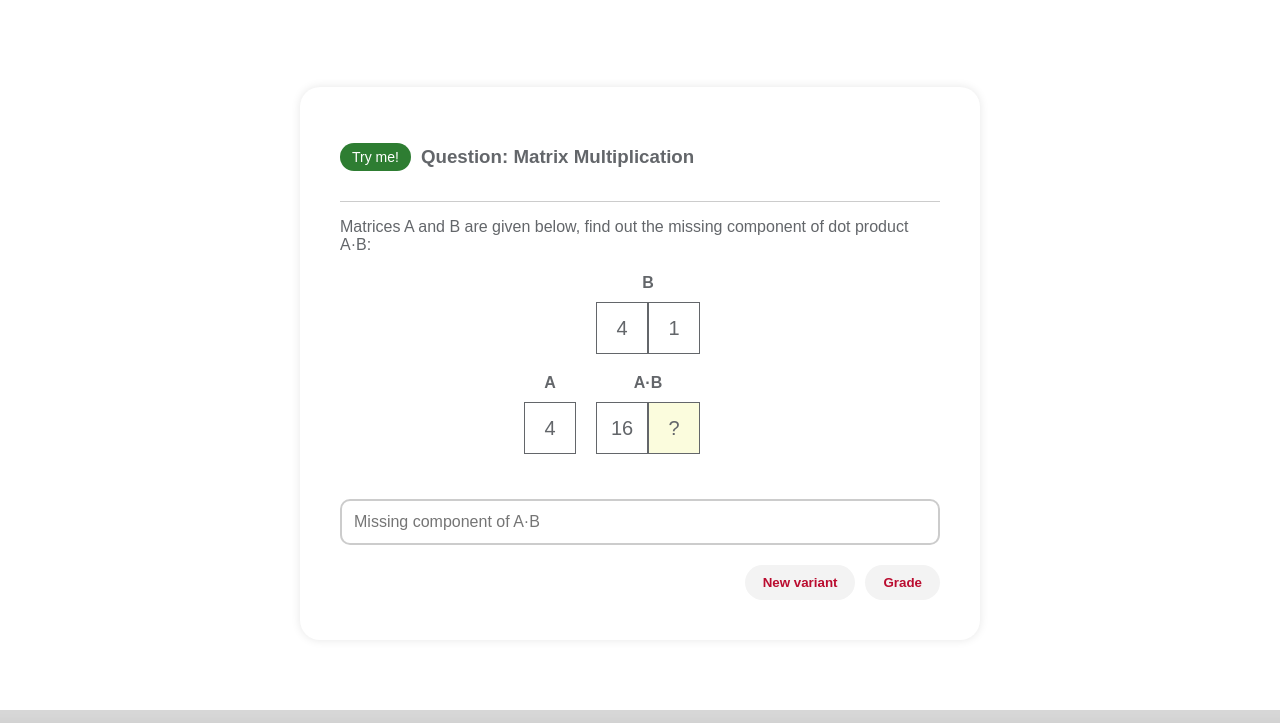
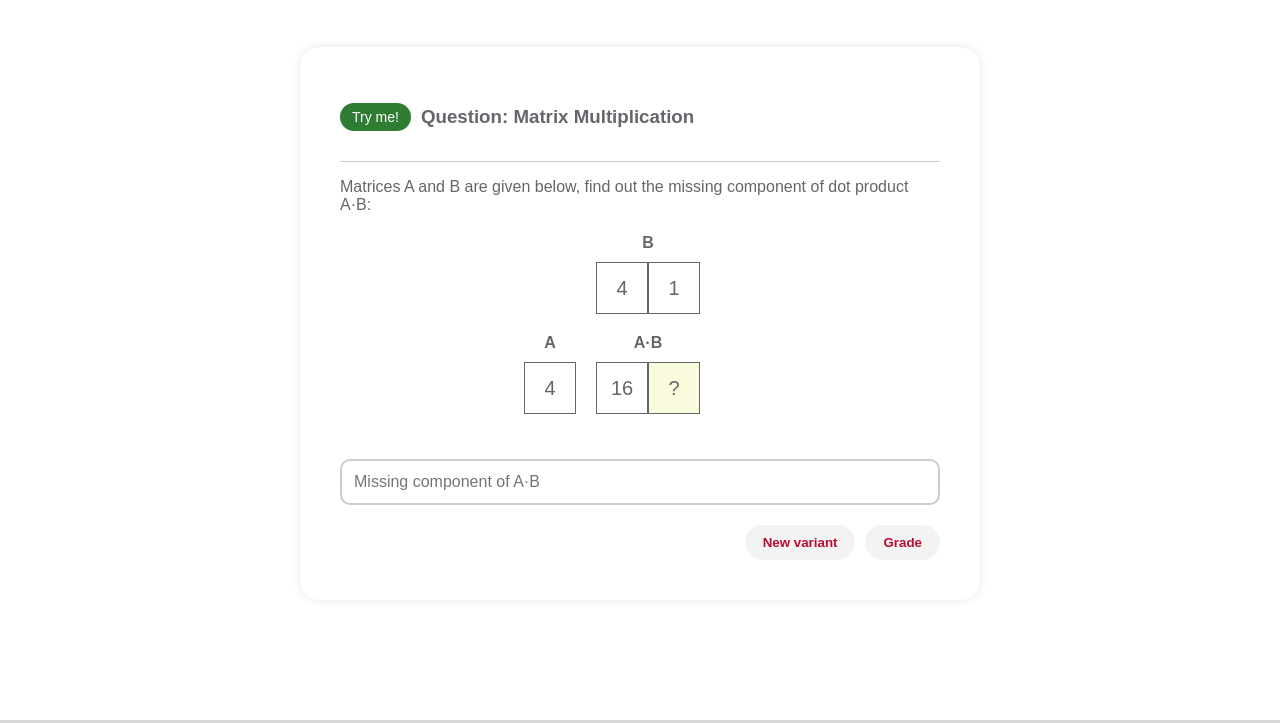
Before and after one commit to kmranrg/LoboLearn_LandingPage, a plain HTML site: page index.html in a window 1280 px wide. Shown: the part 477-1200 px from the top of the page. Drawn offline with Linux system fonts and the light colour scheme.

Commit message:
margin adjusted

```diff
--- a/index.html
+++ b/index.html
@@ -54,7 +54,7 @@
 
         </section>
 
-        <section class="card" style="margin-top: 50px; margin-bottom: 50px;">
+        <section class="card" style="margin-top: 10px; margin-bottom: 100px;">
             <div class="question-header">
                 <span class="badge">Try me!</span>
                 <h3>Question: Matrix Multiplication</h3>
```
